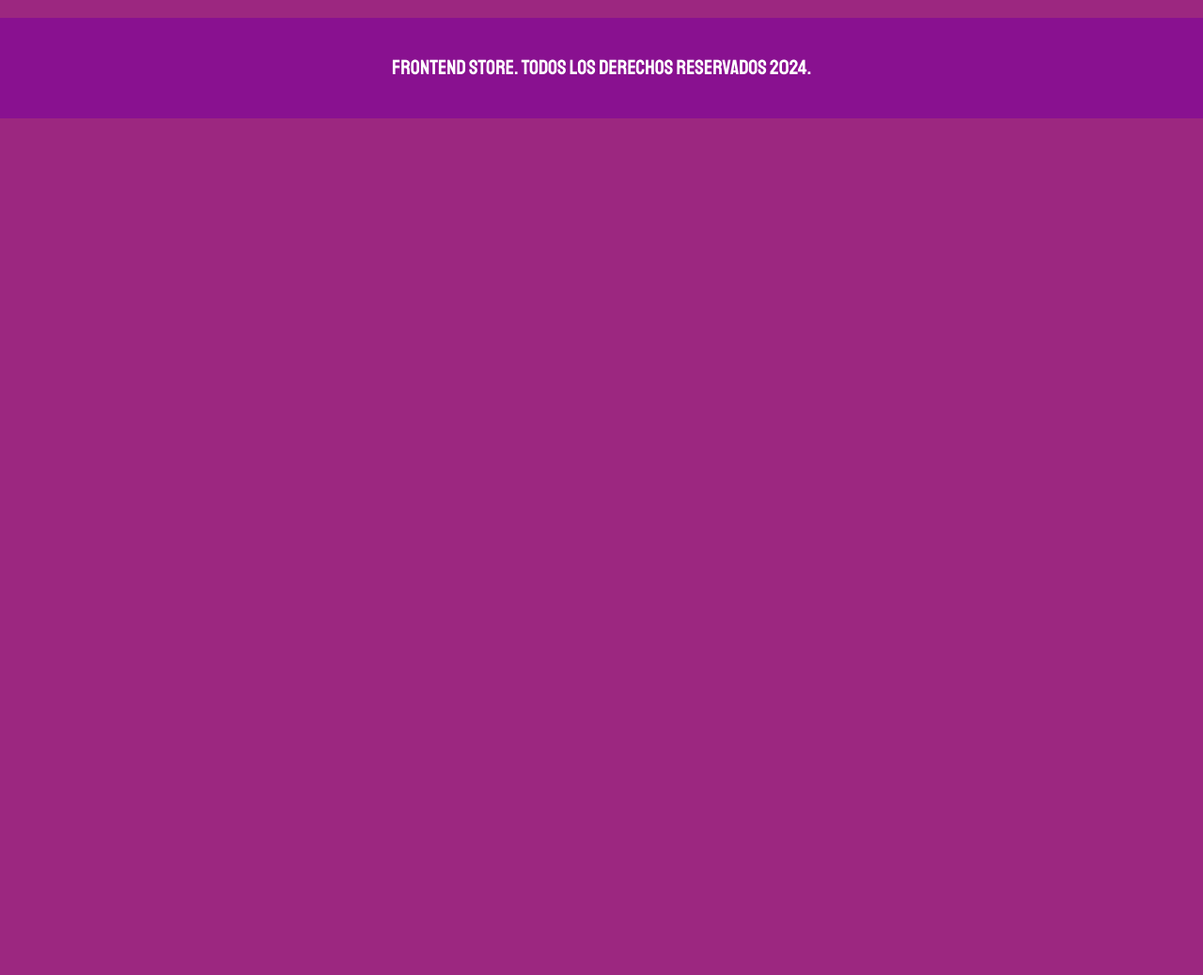
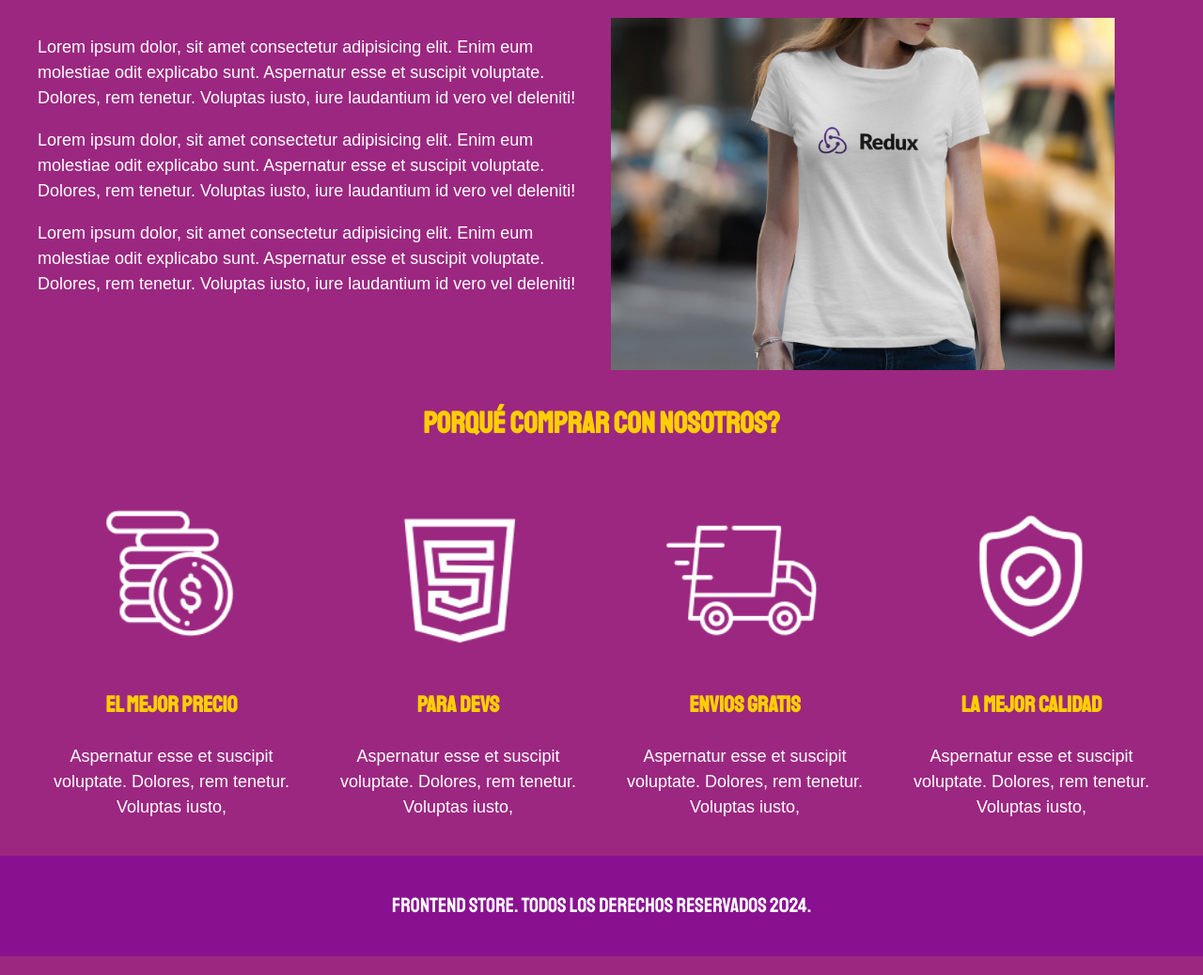
Before and after one commit to MauroAgnus/Maqueta_1, a plain HTML site: page nosotros.html in a window 1280 px wide. Shown: the part 301-1339 px from the top of the page at 94% size. Before the commit the page ends 800 px from the top, so only its background shows below. Drawn offline with Linux system fonts and the light colour scheme.

Commit message:
practica html, css de curso finalizada fronten st

```diff
--- a/CSS/estilos.css
+++ b/CSS/estilos.css
@@ -11,7 +11,7 @@
   --principal: #9C2780;
   --principal_oscuro: #891190;
   --secundario: #ffce00;
-  --secundario_oscuro: rgb(233,287,2);
+  --secundario_oscuro:  #d1a90b;
   --blanco: #fff;
   --negro: #000;
 
@@ -179,3 +179,110 @@ h3 {
 
   }
 }
+
+/**css nosotros**/
+.nosotros {
+  display: grid;
+  grid-template-rows: repeat(2, auto);
+}
+
+
+@media screen and (min-width: 768px) {
+  .nosotros {
+    grid-template-columns: repeat(2, 1fr);
+    column-gap: 2rem;
+
+  }
+
+}
+
+
+.nosotros__imagen{
+  grid-row: 1 / 2;
+  width: 100%;
+
+}
+
+@media screen and (min-width: 768px) {
+  .nosotros__imagen {
+    grid-column: 2 / 3;
+  }
+}
+
+/**bloques antes de footer**/
+
+.bloques {
+  display: grid;
+  grid-template-columns: repeat(2, 1fr);
+  gap: 2rem;
+}
+
+@media screen and (min-width: 768px) {
+  .bloques {
+    grid-template-columns: repeat(4, 1fr);
+  }
+}
+
+.bloque {
+  text-align: center;
+}
+
+.bloque__titulo {
+  margin-top: 0;
+}
+
+.bloque__imagen {
+  width: 100%;
+}
+
+/**sección css producto**/
+
+@media screen and (min-width: 768px) {
+  .camisa {
+    display: grid;
+    grid-template-columns: repeat(2, 1fr);
+    column-gap: 2rem;
+  }
+}
+
+.camisa__imagen {
+  width: 100%;
+
+}
+
+.camisa__contenido {
+
+}
+
+.formulario {
+
+  display: grid;
+  grid-template-columns: repeat(2, 1fr);
+  column-gap: 2rem;
+}
+
+.formulario__campo {
+  border-color: var(--principal_oscuro);
+  border-width: 1rem;
+  border-style: solid;
+  background-color: var(--principal);
+  color: var(--blanco);
+  font-size: 2rem;
+  font-family: Arial, Helvetica, sans-serif;
+}
+
+.formulario__submit {
+  background-color: var(--secundario);
+  border: none;
+  font-size: 2rem;
+  font-family: var(--fuente);
+  padding: 2rem;
+  transition: background-color 3s ease;
+  grid-column: 1 / 3;
+  margin-top: 2rem;
+}
+
+.formulario__submit:hover {
+  cursor: pointer;
+  background-color: var(--secundario_oscuro);
+}
--- a/nosotros.html
+++ b/nosotros.html
@@ -25,9 +25,63 @@
 
     <main class="contenedor">
         <h1>Nosotros</h1>
+        <div class="nosotros">
+            <div class="nosotros__contenido">
+                <p>Lorem ipsum dolor, sit amet consectetur adipisicing elit. Enim eum molestiae odit explicabo sunt. Aspernatur esse et suscipit voluptate. Dolores, rem tenetur. Voluptas iusto, iure laudantium id vero vel deleniti!
+                </p>
+                <p>Lorem ipsum dolor, sit amet consectetur adipisicing elit. Enim eum molestiae odit explicabo sunt. Aspernatur esse et suscipit voluptate. Dolores, rem tenetur. Voluptas iusto, iure laudantium id vero vel deleniti!
+                </p>
+                <p>Lorem ipsum dolor, sit amet consectetur adipisicing elit. Enim eum molestiae odit explicabo sunt. Aspernatur esse et suscipit voluptate. Dolores, rem tenetur. Voluptas iusto, iure laudantium id vero vel deleniti!
+                </p>
+            </div>
+
+            <div class="nosotros__imagen">
+                <img src="img/nosotros.jpg" alt="Fotografia representativa de la empresa.">
+            </div>
 
 
+        </div>
     </main>
+
+    <section class="contenedor comprar">
+        <h2 class="comprar__titulo">Porqué comprar con nosotros?</h2>
+
+        <div class="bloques">
+            <div class="bloque">
+                <img class="bloque__imagen" src="img/icono_1.png" alt="icono">
+
+                <h3 class="bloque__titulo">El mejor precio</h3>
+
+                <p>Aspernatur esse et suscipit voluptate. Dolores, rem tenetur. Voluptas iusto,</p>
+            </div><!--fin de bloque-->
+
+            <div class="bloque">
+                <img class="bloque__imagen" src="img/icono_2.png" alt="icono">
+
+                <h3 class="bloque__titulo">Para Devs</h3>
+
+                <p>Aspernatur esse et suscipit voluptate. Dolores, rem tenetur. Voluptas iusto,</p>
+            </div><!--fin de bloque-->
+
+            <div class="bloque">
+                <img class="bloque__imagen" src="img/icono_3.png" alt="icono">
+
+                <h3 class="bloque__titulo">Envios gratis</h3>
+
+                <p>Aspernatur esse et suscipit voluptate. Dolores, rem tenetur. Voluptas iusto,</p>
+            </div><!--fin de bloque-->
+
+            <div class="bloque">
+                <img class="bloque__imagen" src="img/icono_4.png" alt="icono">
+
+                <h3 class="bloque__titulo">La mejor calidad</h3>
+
+                <p>Aspernatur esse et suscipit voluptate. Dolores, rem tenetur. Voluptas iusto,</p>
+            </div><!--fin de bloque-->
+
+        </div>
+
+    </section>
     <footer class="footer">
         <p class="footer__texto" >Frontend Store. Todos los derechos reservados 2024.</p>
     </footer>
```
Also changed, not shown: producto.html (+23 -1 lines).
